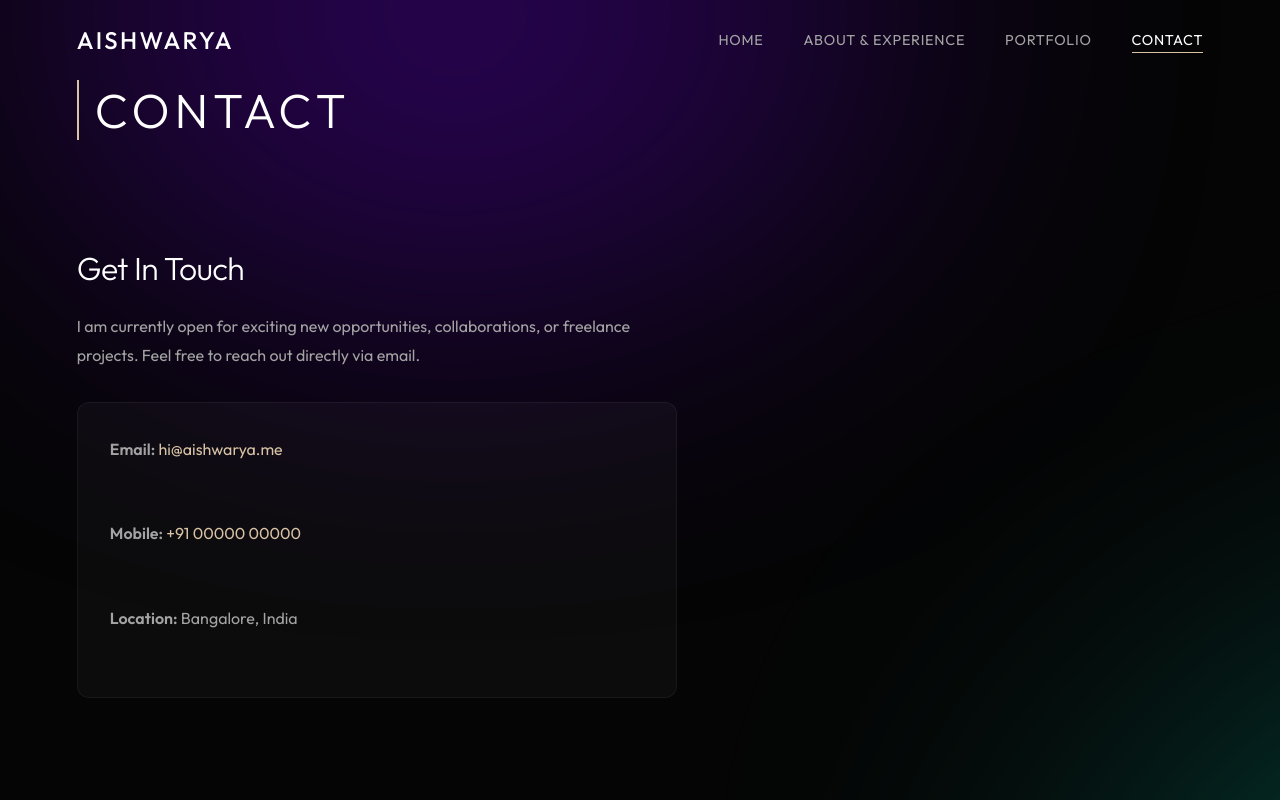
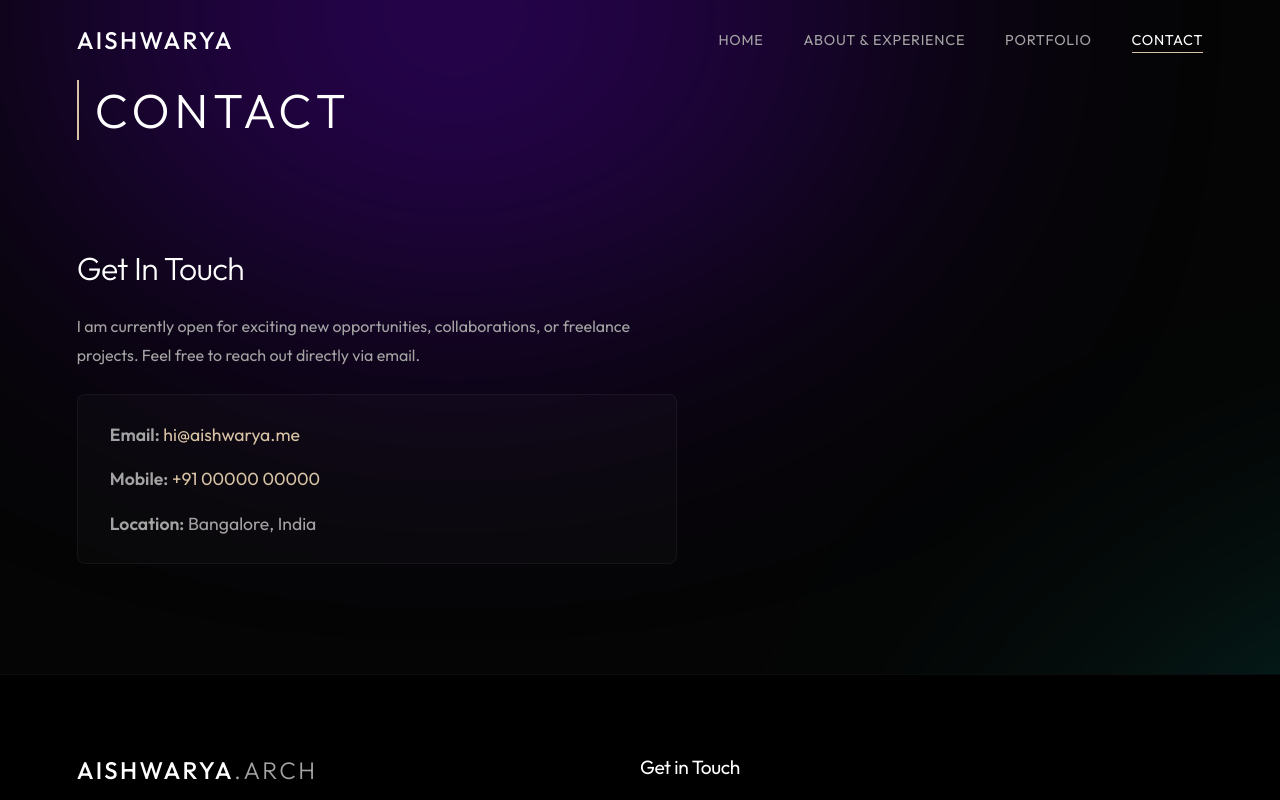
Before and after one commit to pavanpavan1138h-cpu/aishwarya_portfolio, a React (Vite) app: page /contact in a window 1280 px wide. Shown: the top 800 px of the page. Built offline with nearby package versions, Linux system fonts and the light colour scheme.

Commit message:
style: optimize contact info spacing and layout

```diff
--- a/src/pages/ContactPage.css
+++ b/src/pages/ContactPage.css
@@ -24,17 +24,22 @@
 .contact-content p {
   color: var(--text-secondary);
   line-height: 1.8;
-  margin-bottom: 2rem;
+  margin-bottom: 1.5rem;
 }
 
 .contact-info-card {
   display: flex;
   flex-direction: column;
-  gap: 1.5rem;
-  background: rgba(255, 255, 255, 0.03);
-  padding: 2rem;
-  border-radius: 12px;
+  gap: 0.8rem;
+  background: rgba(255, 255, 255, 0.02);
+  padding: 1.5rem 2rem;
+  border-radius: 8px;
   border: 1px solid rgba(255, 255, 255, 0.05);
+}
+
+.contact-info-card p {
+  margin-bottom: 0;
+  font-size: 1.1rem;
 }
 
 .contact-link {
```
